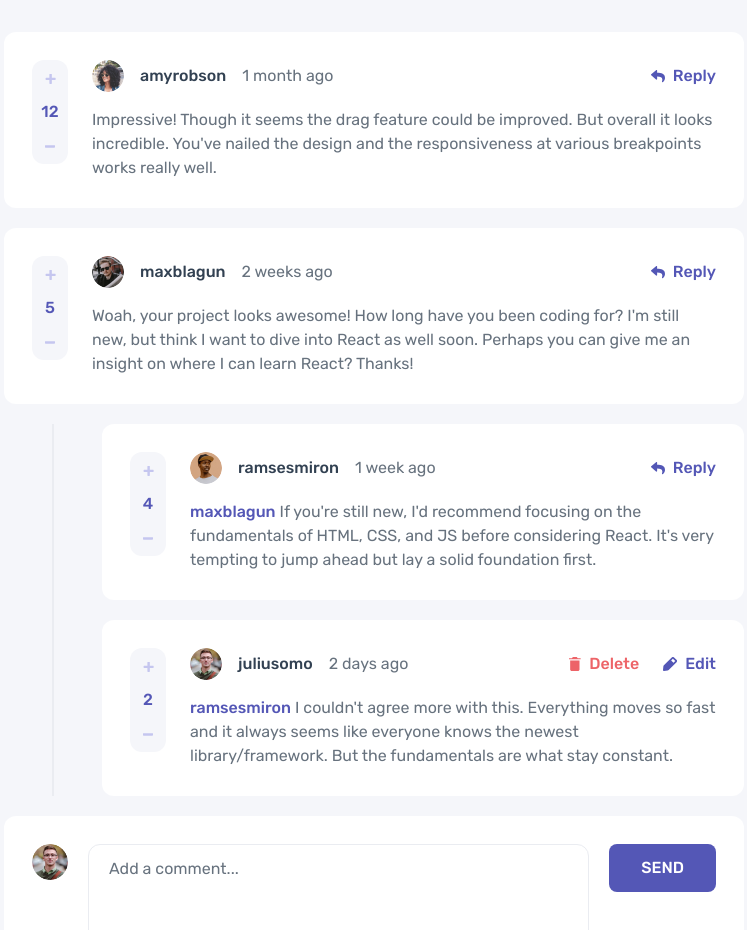
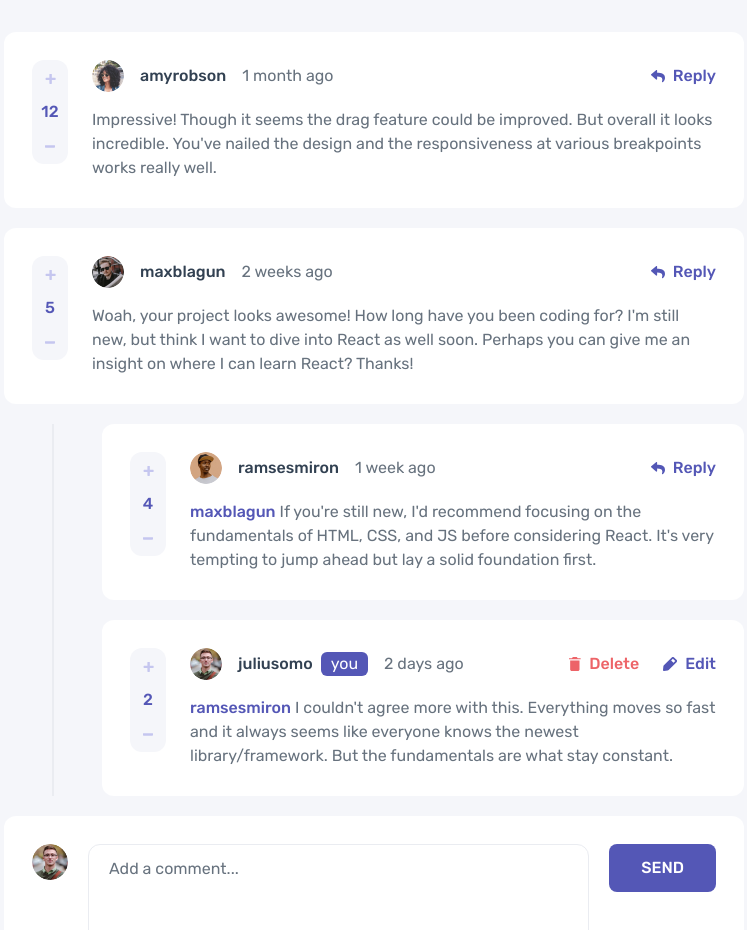
Before and after one commit to arieffadhlan/interactive-comments-section, a React (Vite) app: page / in a window 1280 px wide. Shown: the top 930 px of the page, without its empty margins (266-1013 px from the left). Built offline with nearby package versions, Linux system fonts and the light colour scheme.

Commit message:
fix: update you tag

```diff
--- a/src/components/Card/CardHeader.jsx
+++ b/src/components/Card/CardHeader.jsx
@@ -40,9 +40,16 @@ export default function CardHeader({
         <div className='flex justify-between'>
             <div className='flex items-center gap-4'>
                 {profilePicture()}
-                <span className='font-medium text-dark-blue'>
-                    {user.username}
-                </span>
+                <div className='flex items-center gap-2'>
+                    <span className='font-medium text-dark-blue'>
+                        {user.username}
+                    </span>
+                    {user.username === 'juliusomo' && (
+                        <span className='px-2.5 rounded-md bg-moderate-blue text-white-color'>
+                            you
+                        </span>
+                    )}
+                </div>
                 {comment.createdAt.slice(-3) === 'ago' ? (
                     <span className='text-grayish-blue'>
                         {comment.createdAt}
```
